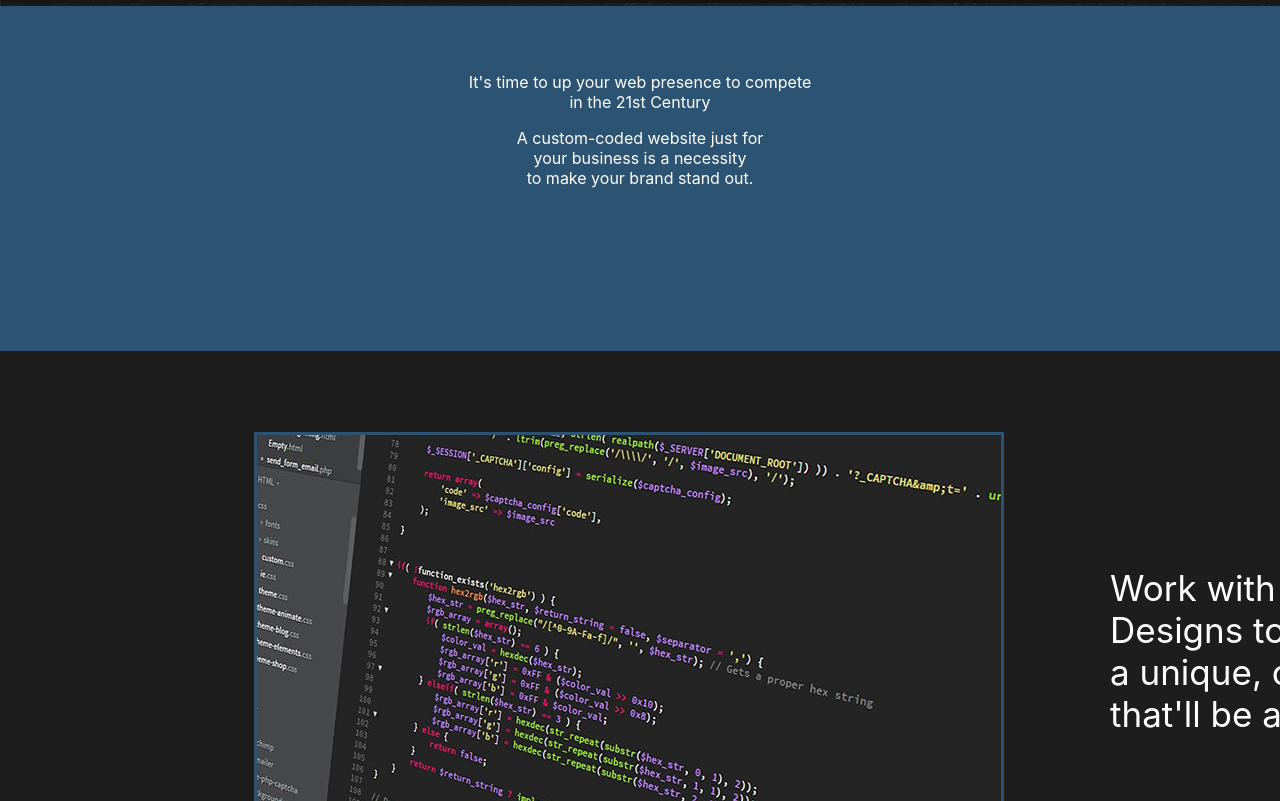
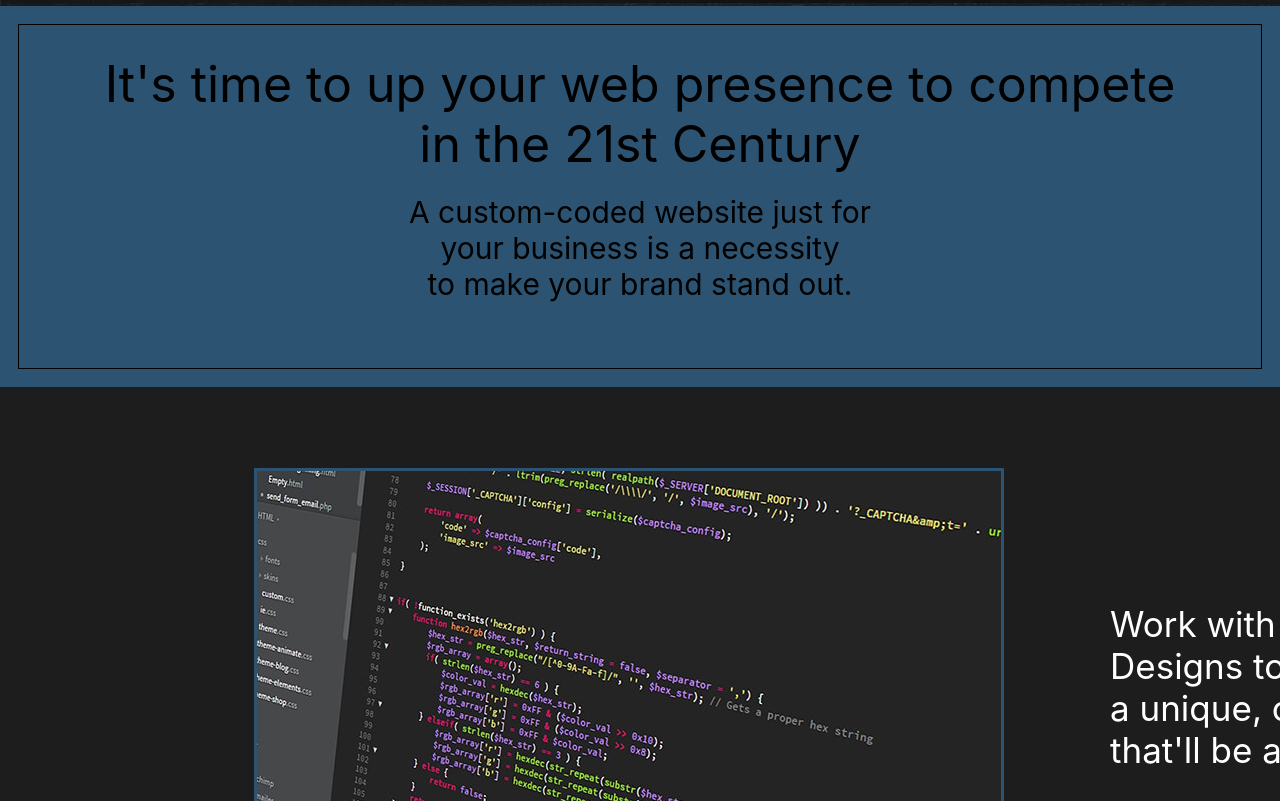
Before and after one commit to LowGcifer/Web-Dev-Site, a React (Create React App) app in the folder client/: page / in a window 1280 px wide. Shown: the part 1019-1820 px from the top of the page. Built offline with nearby package versions, Linux system fonts and the light colour scheme.

Commit message:
added inner border to home lead and font sizes

```diff
--- a/client/src/pages/home/index.js
+++ b/client/src/pages/home/index.js
@@ -5,34 +5,43 @@ import "../../style.css";
 
 function Home() {
   return (
-    <div>
+    <div class="default-color">
       <Navbar></Navbar>
       <HomeHeader></HomeHeader>
       <div className="home-lead">
         <p id="home-lead-head">
+          {" "}
+          <span class="lead-span">
             It's time to up your web presence to compete <br></br> in the 21st
             Century
+          </span>
         </p>
         <p id="home-lead-subhead">
-          A custom-coded website just for <br></br> your business is a necessity{" "}
-          <br></br>to make your brand stand out.
+          <span class="lead-span">
+            A custom-coded website just for <br></br> your business is a
+            necessity <br></br>to make your brand stand out.
+          </span>
         </p>
       </div>
       <div>
         <div id="home-image-one"></div>
         <p id="home-image-paragraph-one">
+          <span>
             {" "}
             Work with me to bring Web <br></br>Designs to life and establish{" "}
-          <br></br>a unique, custom web presence <br></br>that'll be above your
-          competition
+            <br></br>a unique, custom web presence <br></br>that'll be above
+            your competition
+          </span>
         </p>
       </div>
       <div>
         <div id="home-image-two"></div>
         <p id="home-image-paragraph-two">
+          <span>
             Or start from scratch and work<br></br>with highly qualified web
             designers<br></br>who can create the design of your<br></br>brand's
             dreams.
+          </span>
         </p>
       </div>
 
--- a/client/src/style.css
+++ b/client/src/style.css
@@ -1,3 +1,8 @@
+.default-color {
+  background-color: #1d1d1d;
+  overflow-x: hidden;
+}
+
 #desktop-header {
   background-image: url("./images/My-Website-Home-Header.jpg");
   height: 952px;
@@ -30,20 +35,32 @@
   height: 345px;
   background-color: #2c5472;
   color: black;
+  box-shadow: inset 0px 0px 0px 1px;
+  border: 18.5px solid #2c5472;
+  overflow-y: hidden;
+}
+
+.lead-span {
+  background-color: #2c5472;
+  color: black;
 }
 
 #home-lead-head {
   position: relative;
   text-align: center;
-  background-color: #2c5472;
-  top: 50px;
+  /* background-color: #2c5472; */
+  bottom: 20px;
+  font-size: 50px;
 }
 
 #home-lead-subhead {
   position: relative;
   text-align: center;
-  background-color: #2c5472;
-  top: 50px;
+  font-size: 30px;
+  /* width: 300px;
+  left: 800px; */
+  /* background-color: #2c5472; */
+  bottom: 50px;
 }
 
 #home-image-one {
@@ -95,8 +112,8 @@
 }
 
 * {
-  background-color: #1d1d1d;
+  /* background-color: #1d1d1d; */
   color: white;
   max-width: 100%;
-  overflow-x: hidden;
+  /* overflow-x: hidden; */
 }
```
Lines whose indentation alone changed are shown as unchanged.
